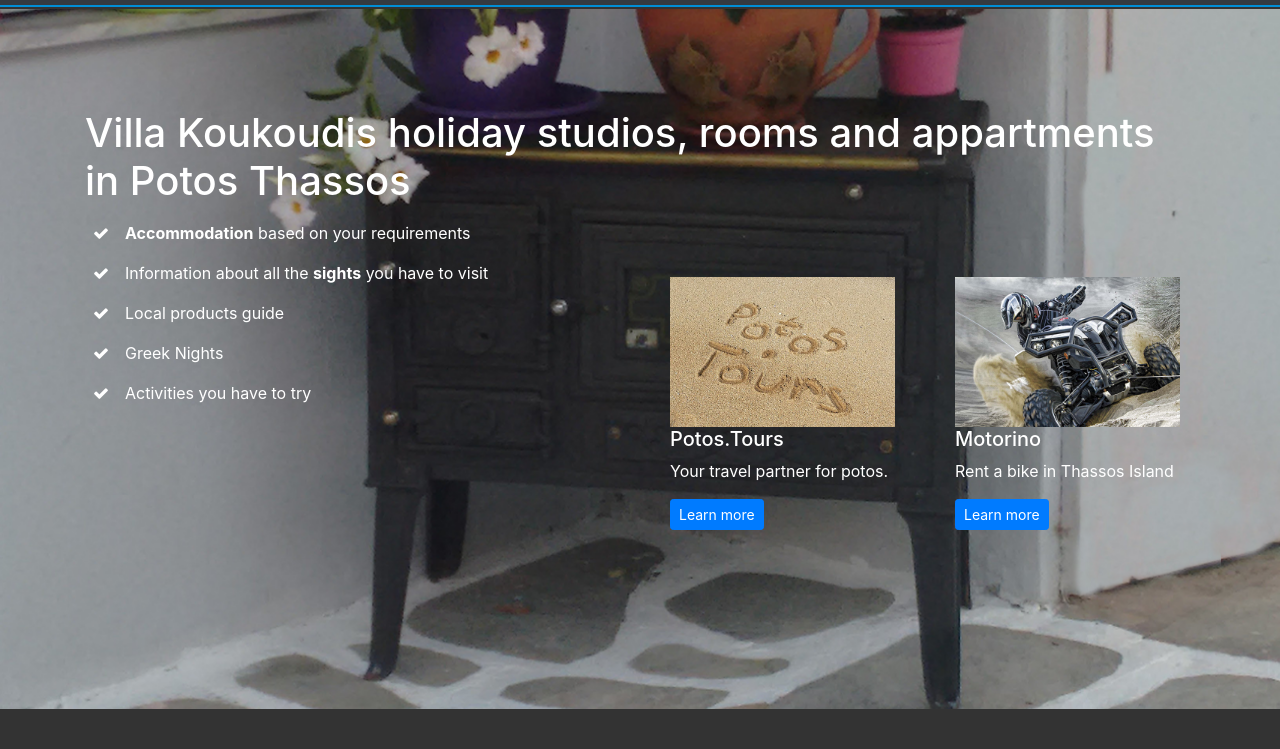
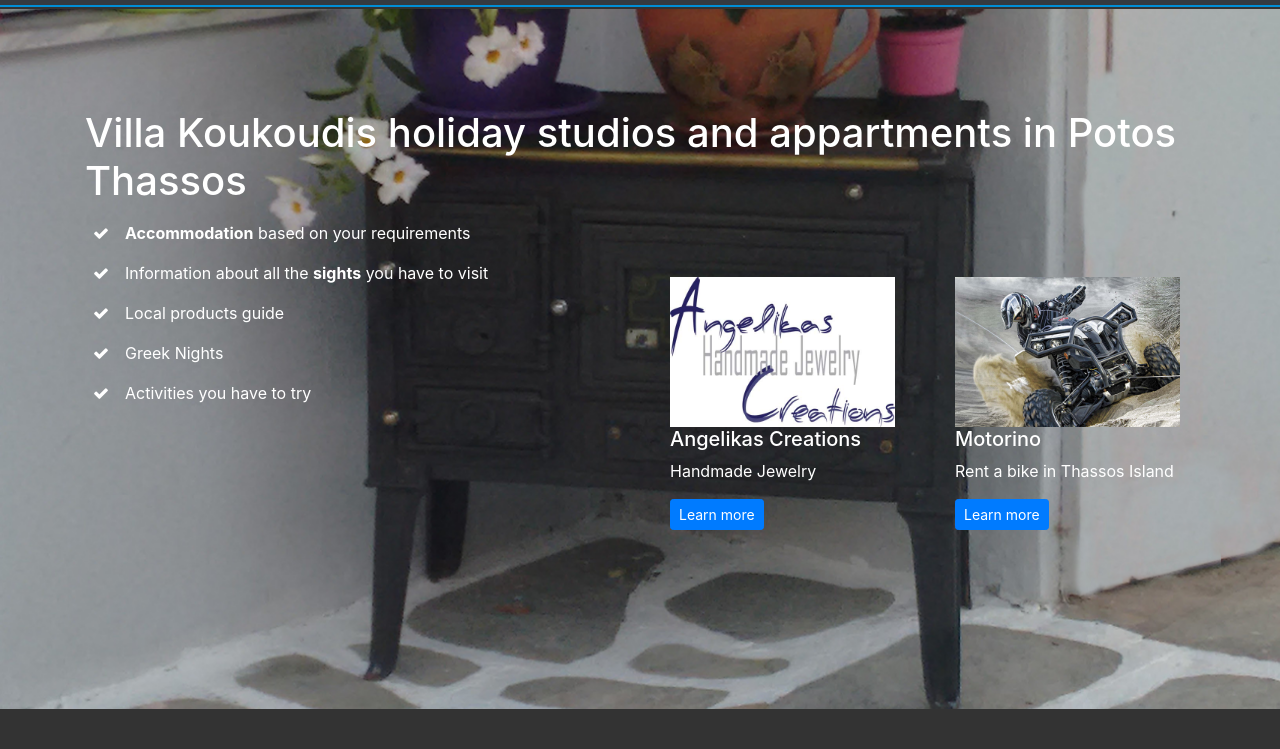
Before and after one commit to grkouk/VillaKoukoudisSite, a website: page src/index.html in a window 1280 px wide. Shown: the part 51-800 px from the top of the page. Drawn offline with Linux system fonts and the light colour scheme; some packages are replaced by stand-ins of ours.

Commit message:
Αλλαγή από Potos.tours σε Angelikascreations στην αρχική σελίδα

```diff
--- a/src/index.html
+++ b/src/index.html
@@ -145,7 +145,7 @@
         data-image-src="img/soba1300.png">
         <div class="container home-section-padding">
             <h1>
-                Villa Koukoudis holiday studios, rooms and appartments in Potos Thassos
+                Villa Koukoudis holiday studios and appartments in Potos Thassos
             </h1>
 
             <div class="row">
@@ -197,13 +197,13 @@
                 <div class="col-lg-3 col-md-3">
                     <div id="jumboCol1" class="jumbotron jumbotron-fluid" style="background-color: transparent">
                         <div class="container">
-                            <img class="img-fluid " height="280px" width="280px" src="img/carousel/Potos.tours.jpg" alt="Second slide">
+                            <img class="img-fluid " height="280px" width="280px" src="img/carousel/AngelikasCreations 640400.jpg" alt="Second slide">
                             <!-- //height="150px" width="150px" -->
 
-                            <h5>Potos.Tours</h5>
-                            <p class="">Your travel partner for potos. </p>
+                            <h5>Angelikas Creations</h5>
+                            <p class="">Handmade Jewelry </p>
 
-                            <a class="btn btn-sm btn-primary" href="http://potos.tours" target="_blank" role="button">Learn more</a>
+                            <a class="btn btn-sm btn-primary" href="https://angelikascreations.com" target="_blank" role="button">Learn more</a>
 
                         </div>
                     </div>
```
Also changed, not shown: src/Img/carousel/AngelikasCreations 640400.jpg (added).
